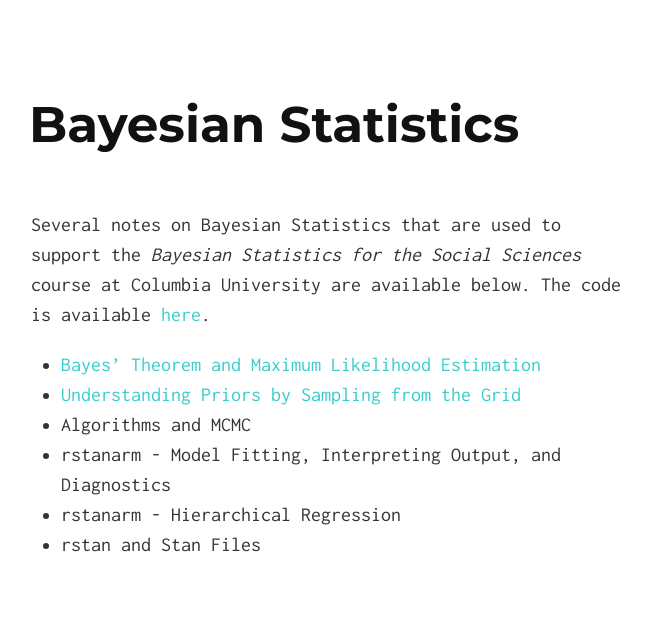
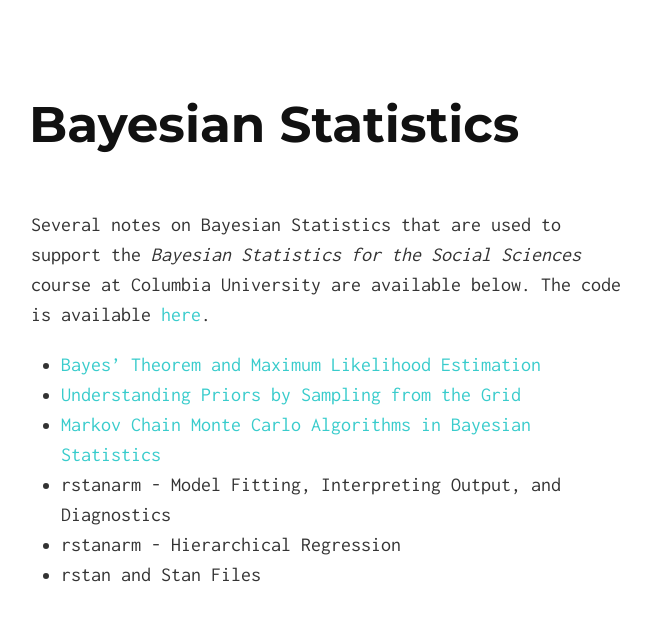
Before and after one commit to imadmali/imadmali.github.io, a Jekyll site: the page built from bayesian-statistics/index.md, in a window 1280 px wide. Shown: the top 621 px of the page, without its empty margins (309-960 px from the left). Built offline with Jekyll 4.4.1, drawn with Linux system fonts in a browser that asks for light colours; nearby versions of some CDN libraries.

Commit message:
fix mcmc hyperlink

```diff
--- a/bayesian-statistics/index.md
+++ b/bayesian-statistics/index.md
@@ -7,7 +7,7 @@ Several notes on Bayesian Statistics that are used to support the *Bayesian Stat
 
 * [Bayes' Theorem and Maximum Likelihood Estimation](/bayesian-statistics/bayes)
 * [Understanding Priors by Sampling from the Grid](/bayesian-statistics/priors)
-* Algorithms and MCMC
+* [Markov Chain Monte Carlo Algorithms in Bayesian Statistics](/bayesian-statistics/mcmc)
 * rstanarm - Model Fitting, Interpreting Output, and Diagnostics
 * rstanarm - Hierarchical Regression
 * rstan and Stan Files
```
